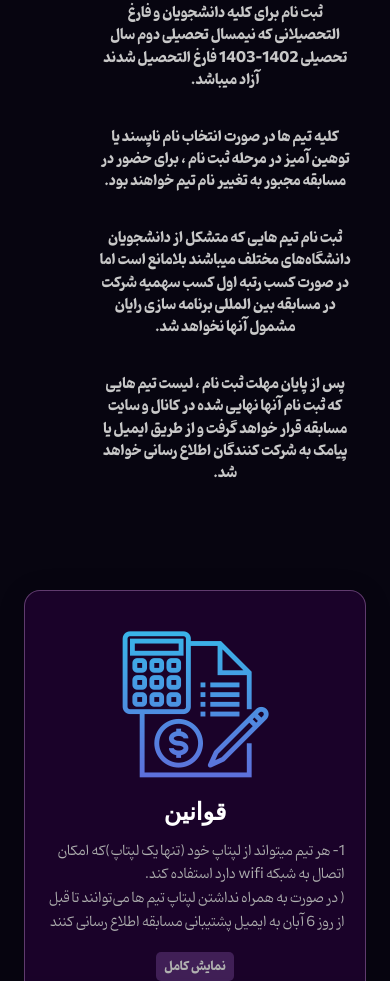
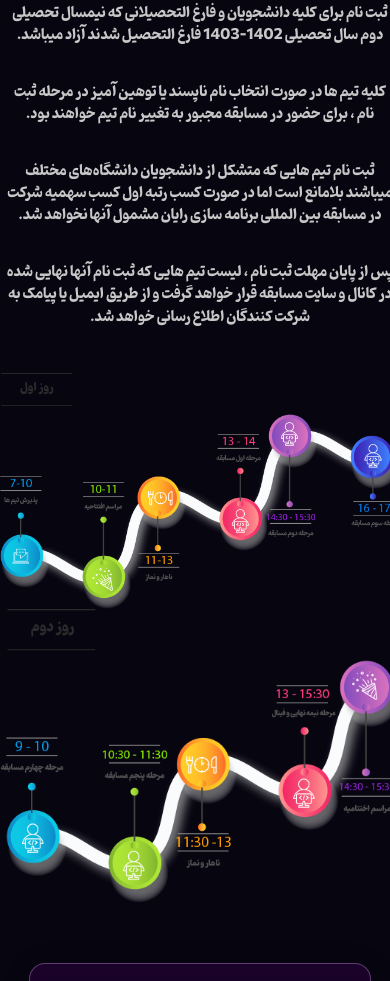
Before and after one commit to Ali-Jafaripour/CoderCombat, a plain HTML site: page index.html in a window 390 px wide. Shown: the part 1737-2718 px from the top of the page. Drawn offline with Linux system fonts and the light colour scheme; a web font is replaced by a local one.

Commit message:
responsive timeline inages

```diff
--- a/Style.css
+++ b/Style.css
@@ -293,8 +293,12 @@ body {
   #chart-two {
     flex-direction: column !important;
   }
-  #chart-one .text-container,
-  #chart-two .text-container {
+  .text-container {
+    margin: 0 !important;
+  }
+  p {
+    margin-left: 0 !important;
+    margin-right: 0 !important;
   }
   #chart-one img,
   #chart-two img {
@@ -312,6 +316,9 @@ body {
   #chart-one .text-container,
   #chart-two .text-container {
     text-align: center;
+  }
+  .Timeline-container img {
+    width: 400px;
   }
 }
 
--- a/index.html
+++ b/index.html
@@ -62,7 +62,7 @@
         />
         <div class="text-container wow animate__animated animate__fadeInUp">
           <h1>جوایز</h1>
-          <p>
+          <p class="p-">
             تیم اول ۱۵ میلیون تومان + سهمیه حضور در مرحله نهایی مسابقه بین
             المللی برنامه سازی رایان
           </p>
@@ -105,8 +105,8 @@
 
     <!-- time line -->
     <div class="Timeline-container" data-wow-duration="2s">
-      <!-- <img src="asset/1.png" alt="">
-    <img src="asset/2.png" alt=""> -->
+      <img src="asset/1.png" alt="" />
+      <img src="asset/2.png" alt="" />
     </div>
 
     <!-- SVGs Section -->
```
